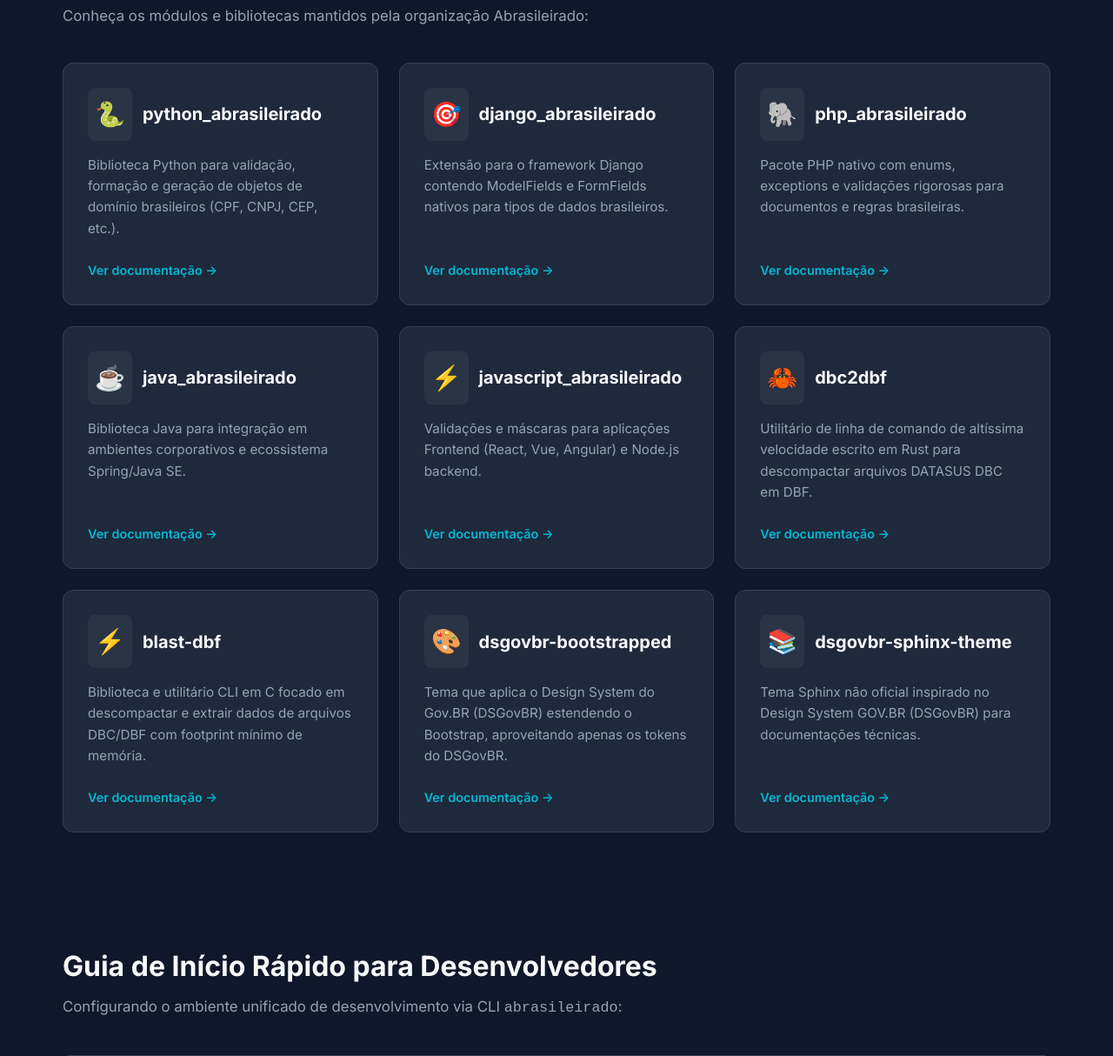
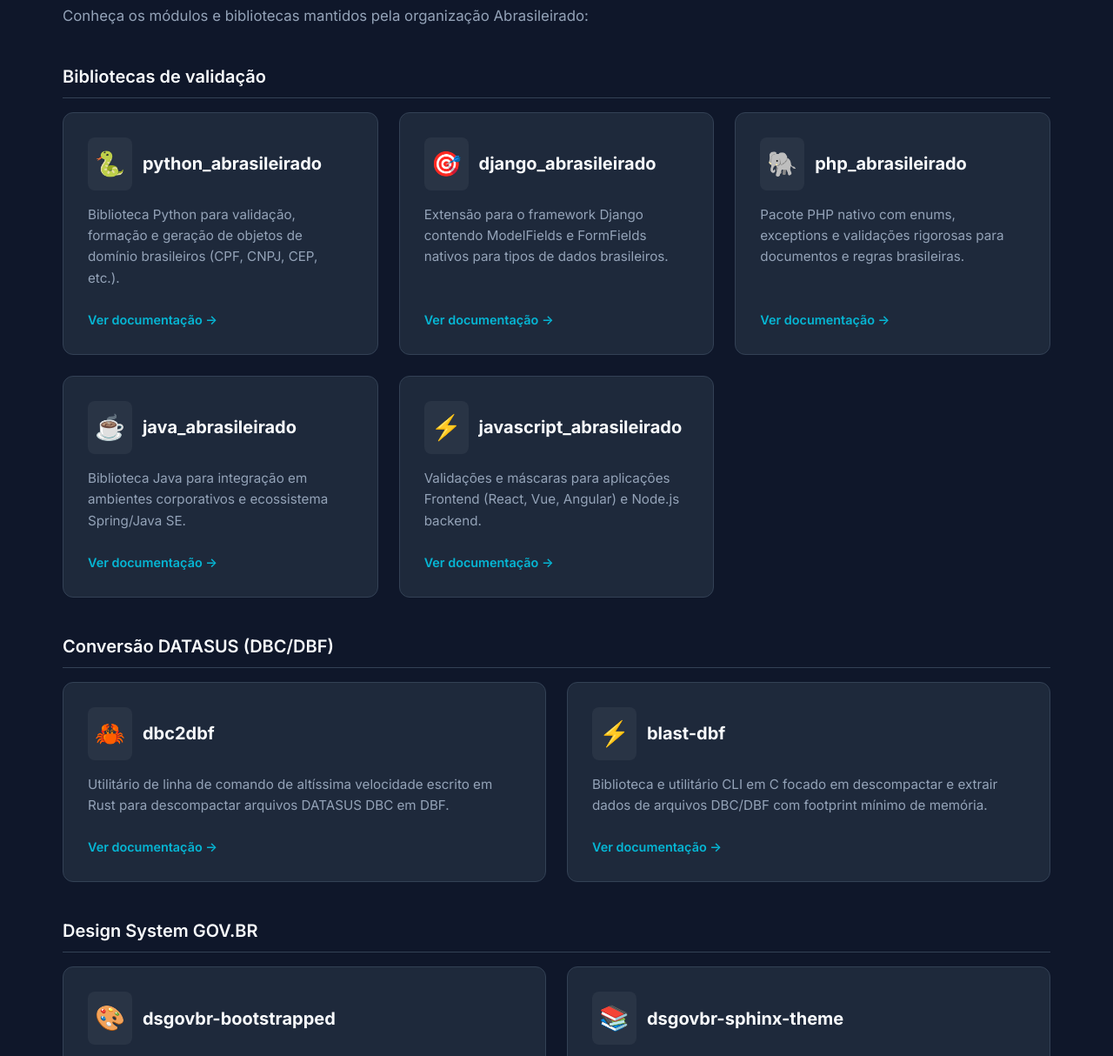
Before and after one commit to abrasileirado/abrasileirado.github.io, a plain HTML site: page index.html in a window 1280 px wide. Shown: the part 671-1885 px from the top of the page at 87% size. Drawn offline with Linux system fonts and the light colour scheme.

Commit message:
feat(index): [ADD] Agrupar cards da home por tema
Motivo: organizar os 9 projetos em grupos temáticos.

Impacto: home exibe 3 grupos com título: Bibliotecas de validação (5), Conversão DATASUS (dbc2dbf, blast-dbf) e Design System GOV.BR (dsgovbr-bootstrapped, dsgovbr-sphinx-theme).

Mudanças: index.html — um grid por grupo, com h3.group-title; style.css — estilo .group-title.

Refs #2

```diff
--- a/index.html
+++ b/index.html
@@ -48,6 +48,7 @@
       <h2 class="section-title">Componentes da Suíte</h2>
       <p class="section-subtitle">Conheça os módulos e bibliotecas mantidos pela organização Abrasileirado:</p>
 
+      <h3 class="group-title">Bibliotecas de validação</h3>
       <div class="grid">
         <!-- Python -->
         <div class="card">
@@ -109,6 +110,10 @@
           <a href="https://abrasileirado.github.io/javascript_abrasileirado/" class="card-link" target="_blank">Ver documentação &rarr;</a>
         </div>
 
+      </div>
+
+      <h3 class="group-title">Conversão DATASUS (DBC/DBF)</h3>
+      <div class="grid">
         <!-- dbc2dbf -->
         <div class="card">
           <div>
@@ -133,6 +138,10 @@
           <a href="https://abrasileirado.github.io/blast-dbf/" class="card-link" target="_blank">Ver documentação &rarr;</a>
         </div>
 
+      </div>
+
+      <h3 class="group-title">Design System GOV.BR</h3>
+      <div class="grid">
         <!-- dsgovbr-bootstrapped -->
         <div class="card">
           <div>
--- a/style.css
+++ b/style.css
@@ -182,6 +182,19 @@ section {
   font-size: 1.05rem;
 }
 
+.group-title {
+  font-size: 1.25rem;
+  font-weight: 600;
+  margin: 2.5rem 0 1rem;
+  padding-bottom: 0.5rem;
+  border-bottom: 1px solid var(--border-color);
+  color: var(--text-main);
+}
+
+.group-title:first-of-type {
+  margin-top: 0;
+}
+
 /* Component Grid */
 .grid {
   display: grid;
```
